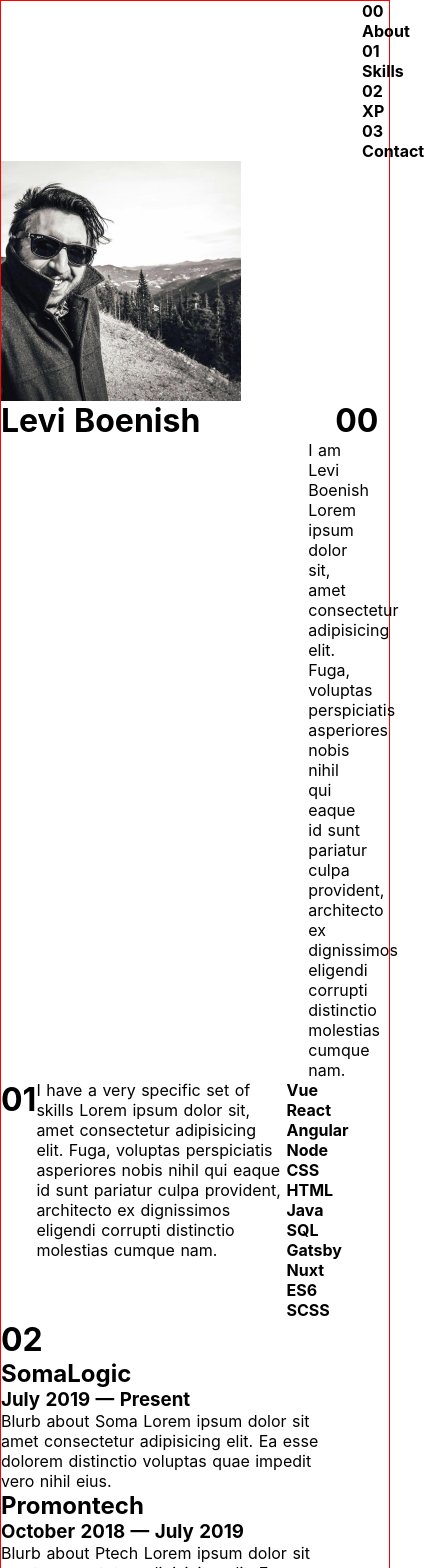
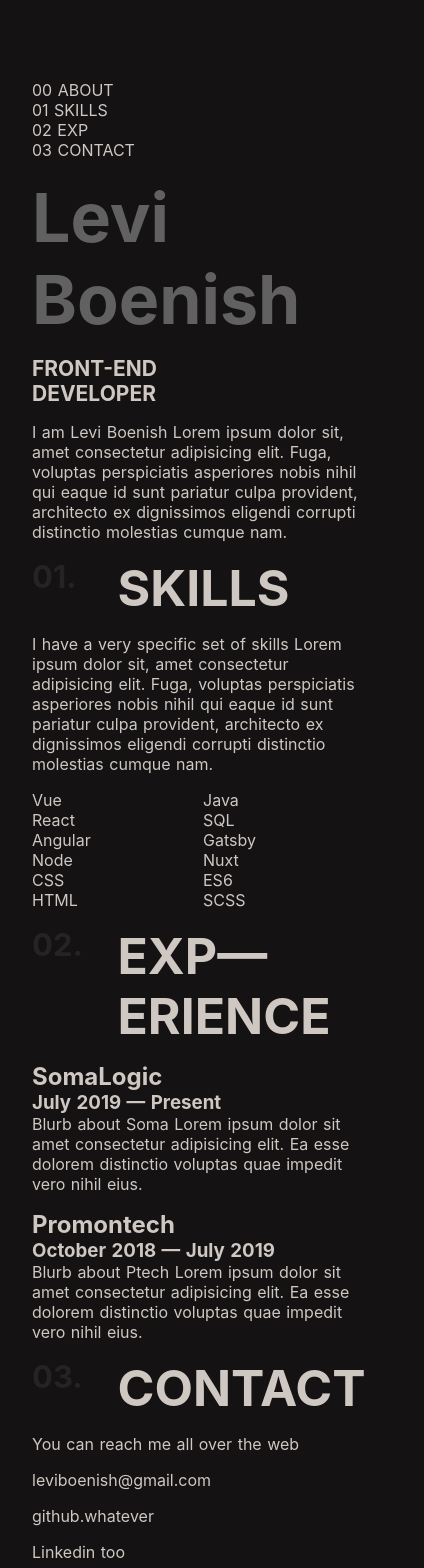
Before and after one commit to leviboenish/portfolio-2019, a Nuxt app: page / in a window 390 px wide. Shown: the top 1568 px of the page, 424 px wide, since content can reach past the window. Built offline with nearby package versions, Linux system fonts and the light colour scheme.

Commit message:
basic mobile styles in place

```diff
--- a/components/About.vue
+++ b/components/About.vue
@@ -1,6 +1,7 @@
 <template>
-  <div class="about">
-      <p>I am Levi Boenish Lorem ipsum dolor sit, amet consectetur adipisicing elit. Fuga, voluptas perspiciatis asperiores nobis nihil qui eaque id sunt pariatur culpa provident, architecto ex dignissimos eligendi corrupti distinctio molestias cumque nam.</p>
+  <div class="about section-container">
+    <h3 class="sub-title">Front-End Developer</h3>
+    <p class="section-content">I am Levi Boenish Lorem ipsum dolor sit, amet consectetur adipisicing elit. Fuga, voluptas perspiciatis asperiores nobis nihil qui eaque id sunt pariatur culpa provident, architecto ex dignissimos eligendi corrupti distinctio molestias cumque nam.</p>
   </div>
 </template>
 
@@ -9,8 +10,13 @@
 </script>
 
 <style>
-.about {
-    grid-column: 7/11;
+.about{
+  grid-column: 1/5;
 }
 
+.sub-title {
+  font-size: 21px;
+  grid-column: 1/3;
+  text-transform: uppercase;
+}
 </style>
--- a/components/Contact.vue
+++ b/components/Contact.vue
@@ -1,11 +1,12 @@
 <template>
-  <div class="contact">
-      <h1>03</h1>
-      <p>You can reach me all over the web</p>
-      <p>leviboenish@gmail.com</p>
-      <p>github.whatever</p>
-      <p>Linkedin too</p>
-      <p>Twitter if you're feeling dangerous</p>
+  <div class="contact section-container">
+      <h1 class="section-index">03.</h1>
+      <h2 class="section-header">Contact</h2>
+      <p class="section-content">You can reach me all over the web</p>
+      <p class="contact-item">leviboenish@gmail.com</p>
+      <p class="contact-item">github.whatever</p>
+      <p class="contact-item">Linkedin too</p>
+      <p class="contact-item">Twitter if you're feeling dangerous</p>
   </div>
 </template>
 
@@ -15,9 +16,12 @@
 
 <style>
 
-.contact{
-    grid-column: 1/10;
+.contact {
+  grid-column: 1/5;
 }
 
+.contact-item {
+  grid-column: 1/5;
+}
 
 </style>
--- a/components/Experience.vue
+++ b/components/Experience.vue
@@ -1,12 +1,13 @@
 <template>
-  <div class="experience">
-      <h1>02</h1>
-      <div>
+  <div class="experience section-container">
+      <h1 class="section-index">02.</h1>
+      <h2 class="section-header">Exp&mdash; erience</h2>
+      <div class="job-history">
           <h2>SomaLogic</h2>
           <h3>July 2019 &mdash; Present</h3>
           <p>Blurb about Soma Lorem ipsum dolor sit amet consectetur adipisicing elit. Ea esse dolorem distinctio voluptas quae impedit vero nihil eius.</p>
       </div>
-      <div>
+      <div class="job-history">
           <h2>Promontech</h2>
           <h3>October 2018 &mdash; July 2019</h3>
           <p>Blurb about Ptech Lorem ipsum dolor sit amet consectetur adipisicing elit. Ea esse dolorem distinctio voluptas quae impedit vero nihil eius.</p>
@@ -21,8 +22,11 @@
 
 <style>
 .experience {
-    grid-column: 1/10;
+    grid-column: 1/5;
 }
 
+.job-history {
+    grid-column: 1/5;
+}
 
 </style>
--- /dev/null
+++ b/components/Footer.vue
@@ -0,0 +1,26 @@
+<template>
+  <div class="footer section-container">
+      <p class="footer-item">Levi Boenish Portfolio&mdash;(c)2020</p>
+      <p class="footer-item">Code&mdash;Levi Boenish</p>
+      <p class="footer-item">Design&mdash;Henry Desroches</p>
+  </div>
+</template>
+
+<script>
+
+</script>
+
+<style>
+.footer {
+    font-size: 12px;
+    grid-column: 1/5;
+    text-align: right;
+    grid-row-gap: 0;
+    padding-bottom: 2rem;
+}
+
+.footer-item {
+    grid-column: 2/5;
+}
+
+</style>
--- a/components/Nav.vue
+++ b/components/Nav.vue
@@ -1,10 +1,10 @@
 <template>
   <nav>
       <ul>
-          <li>00 About</li>
-          <li>01 Skills</li>
-          <li>02 XP</li>
-          <li>03 Contact</li>
+          <li class="nav-item">00 ABOUT</li>
+          <li class="nav-item">01 SKILLS</li>
+          <li class="nav-item">02 EXP</li>
+          <li class="nav-item">03 CONTACT</li>
       </ul>
   </nav>
 </template>
@@ -15,14 +15,14 @@
 
 <style>
 
+nav {
+  grid-column: 1/3;
+  padding-top: 5rem;
+}
+
 ul {
+    list-style-type: none;
     padding: 0;
 }
 
-li {
-    text-align: left;
-    list-style-type: none;
-    font-weight: bold;
-}
-
 </style>
--- a/components/Skills.vue
+++ b/components/Skills.vue
@@ -1,14 +1,17 @@
 <template>
-  <div class="skills">
-      <h1 class="skills-index">01</h1>
-      <p class="skills-info">I have a very specific set of skills Lorem ipsum dolor sit, amet consectetur adipisicing elit. Fuga, voluptas perspiciatis asperiores nobis nihil qui eaque id sunt pariatur culpa provident, architecto ex dignissimos eligendi corrupti distinctio molestias cumque nam.</p>
-      <ul class="skills-list">
+  <div class="skills section-container">
+      <h1 class="section-index">01.</h1>
+      <h2 class="section-header">Skills</h2>
+      <p class="section-content">I have a very specific set of skills Lorem ipsum dolor sit, amet consectetur adipisicing elit. Fuga, voluptas perspiciatis asperiores nobis nihil qui eaque id sunt pariatur culpa provident, architecto ex dignissimos eligendi corrupti distinctio molestias cumque nam.</p>
+      <ul class="skills-list-one">
           <li>Vue</li>
           <li>React</li>
           <li>Angular</li>
           <li>Node</li>
           <li>CSS</li>
           <li>HTML</li>
+      </ul>
+      <ul class="skills-list-two">
           <li>Java</li>
           <li>SQL</li>
           <li>Gatsby</li>
@@ -25,11 +28,16 @@
 
 <style>
 
- .skills {
-     display: flex;
-     justify-content: space-between;
-     grid-column: 1/10;
- }
+.skills {
+ grid-column: 1/5;
+}
 
+.skills-list-one {
+    grid-column: 1/2;
+}
+
+.skills-list-two {
+    grid-column: 3/4;
+}
 
 </style>
--- a/pages/index.vue
+++ b/pages/index.vue
@@ -5,11 +5,12 @@
     <h1 class="title">
       Levi Boenish
     </h1>
-    <h1 class="about-index">00</h1>
+    <h1 class="about-index main-index">00.</h1>
     <About />
     <Skills />
     <Experience />
     <Contact />
+    <Footer />
   </div>
 </template>
 
@@ -19,6 +20,7 @@ import About from '~/components/About.vue'
 import Skills from '~/components/Skills.vue'
 import Experience from '~/components/Experience.vue'
 import Contact from '~/components/Contact.vue'
+import Footer from '~/components/Footer.vue'
 
 
 export default {
@@ -27,36 +29,60 @@ export default {
     About,
     Skills,
     Experience,
-    Contact
+    Contact,
+    Footer,
   }
 }
 </script>
 <style>
 
+body {
+  background: #141213;
+  color: #CFC8C2;
+}
+
 .container {
   margin: 0 auto;
-  max-width: 60rem;
-  min-height: 100vh;
-  border: 1px solid red;
+  max-width: 100vw;
+  height: 100vh;
   display: grid;
-  grid-template-columns: repeat(12, 1fr);
+  grid-template-columns: repeat(4, 1fr);
+  grid-gap: 1rem;
+  padding: 0 2rem 0 2rem;
+}
+
+.main-index {
+  display: none;
 }
 
 img {
-  width: 15rem;
-  height: auto;
-}
-
-Nav {
-  grid-column: 11/13;
+  display: none;
 }
 
 .title {
-  grid-column: 1/8;
+  grid-column: 1/5;
+  font-size: 68px;
+  color: #616161;
 }
 
-.about-index{
-  grid-column: 9/11
+.section-content {
+  grid-column: 1/5;
 }
 
+.section-header {
+  text-transform: uppercase;
+  grid-column: 2/4;
+  font-size: 50px;
+}
+
+.section-index {
+  color: #242424;
+  font-size: 31px;
+}
+
+.section-container {
+   display: grid;
+   grid-template-columns: repeat(4, 1fr);
+   grid-gap: 1rem;
+}
 </style>
```
Also changed, not shown: 1 other file (tests, documents, lock files or other folders).
